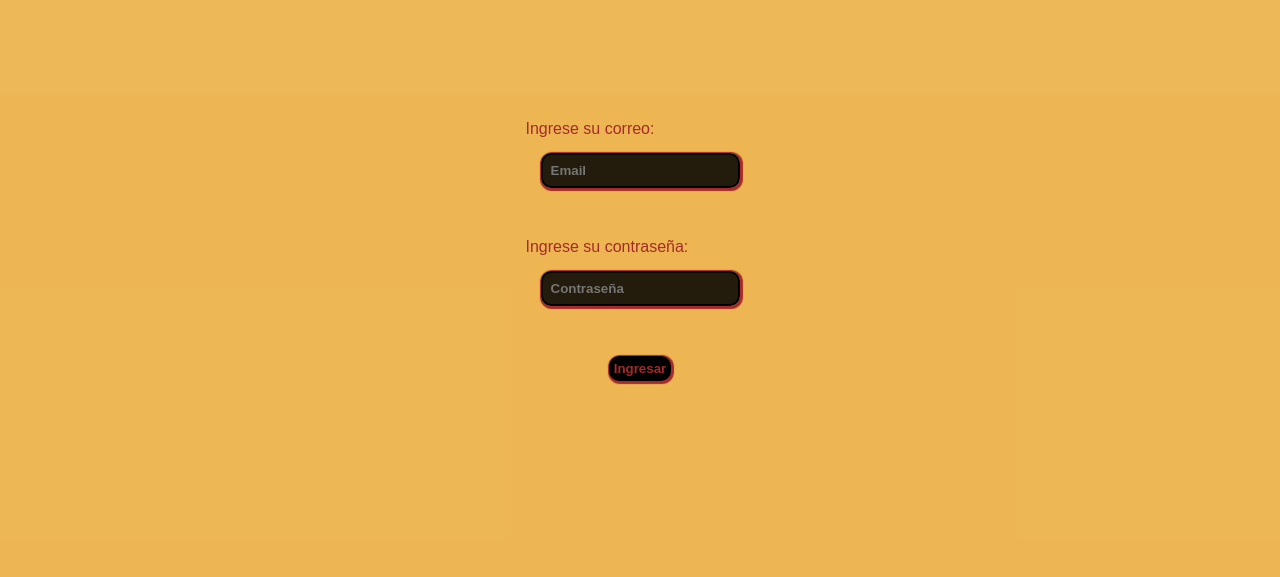
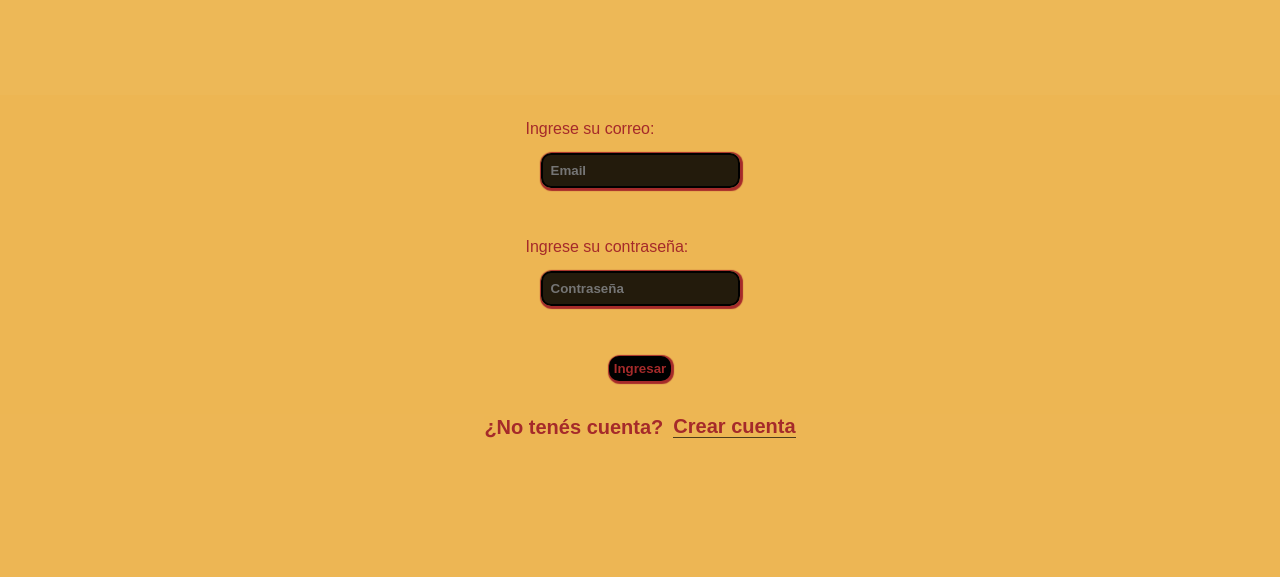
Before and after one commit to Nicolas-smith/Morioh-Manga, a plain HTML site: page pages/iniciarSesion.html in a window 1280 px wide. Shown: the part 223-800 px from the top of the page. Drawn offline with Linux system fonts and the light colour scheme.

Commit message:
retoque footer iniciar-sesion

```diff
--- a/css/style.css
+++ b/css/style.css
@@ -255,7 +255,34 @@ header nav section div ul li a img{
     background-color: black;
     box-shadow: 1px 1px 1px 2px;
     font-weight: bolder;
-    margin-bottom: 240px;
+    margin-bottom: 8px;
+}
+
+.iniciarsesion__box-form-button-crear {
+    display: flex;
+    justify-content: center;
+    padding-bottom: 220px;
+    align-items: center;
+}
+
+.iniciarsesion__box-form-button-crear h4 {
+    font-size: 20px;
+    font-family: 'Lato', sans-serif;
+    font-style: normal;
+    color: brown;
+    margin-top: 2px;
+}
+
+
+.iniciarsesion__box-form-button-crear-hiper a {
+    font-size: 20px;
+    font-family: 'Lato', sans-serif;
+    font-style: normal;
+    color: brown;
+    font-weight: bolder;
+    border-bottom: 1px solid rgba(0, 0, 0, 0.672);
+    text-decoration: none;
+    margin-left: 10px;
 }
 
 /*MAIN-IVREA*/
@@ -422,12 +449,12 @@ footer section a img {
     }
 
     .iniciarsesion__box-form-button button {
-        margin-bottom: 190px;
+        margin-bottom: 40px;
     }
 
-    /* FOOTER-INICIAR-SESION */
-
-
+    .iniciarsesion__box-form-button-crear {
+        padding-bottom: 180px;
+    }
 }
 
 @media (min-width:501px) and (max-width:768px) {
@@ -515,7 +542,11 @@ footer section a img {
     }
 
     .iniciarsesion__box-form-button button {
-        margin-bottom: 200px;
+        margin-bottom: 60px;
+    }
+
+    .iniciarsesion__box-form-button-crear {
+        padding-bottom: 200px;
     }
 
 }
--- a/pages/iniciarSesion.html
+++ b/pages/iniciarSesion.html
@@ -30,6 +30,12 @@
                 </form>
             </div>
         </section>
+        <section class="iniciarsesion__box-form-button-crear">
+            <h4>¿No tenés cuenta?</h4>
+            <div class="iniciarsesion__box-form-button-crear-hiper">
+                <a href="./registrarse.html"> Crear cuenta</a>
+            </div>
+        </section>
     </main>
     <footer class="bottom">
         <h3 class="bottom__titulo">Contactá con nosotros</h3>
```
